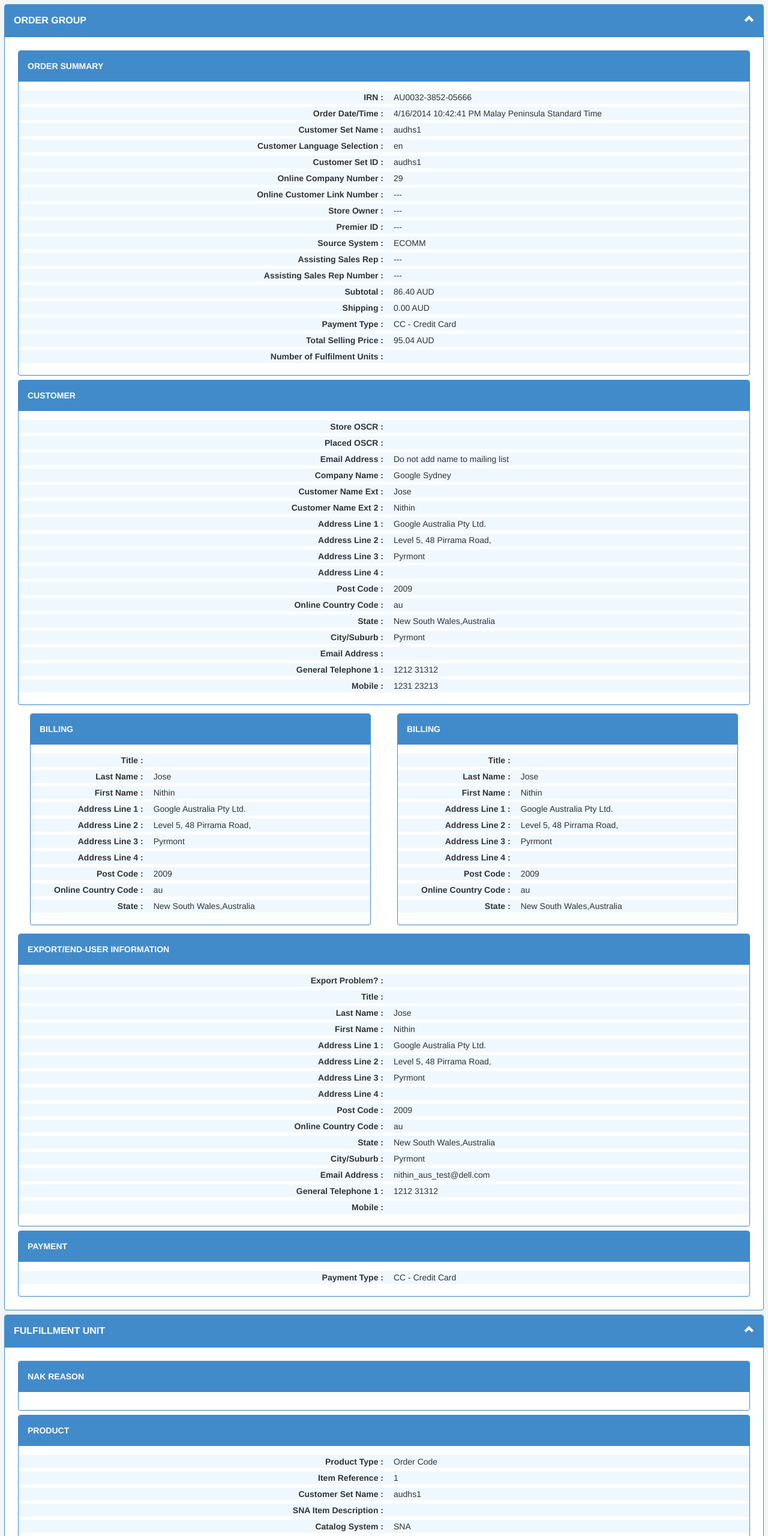
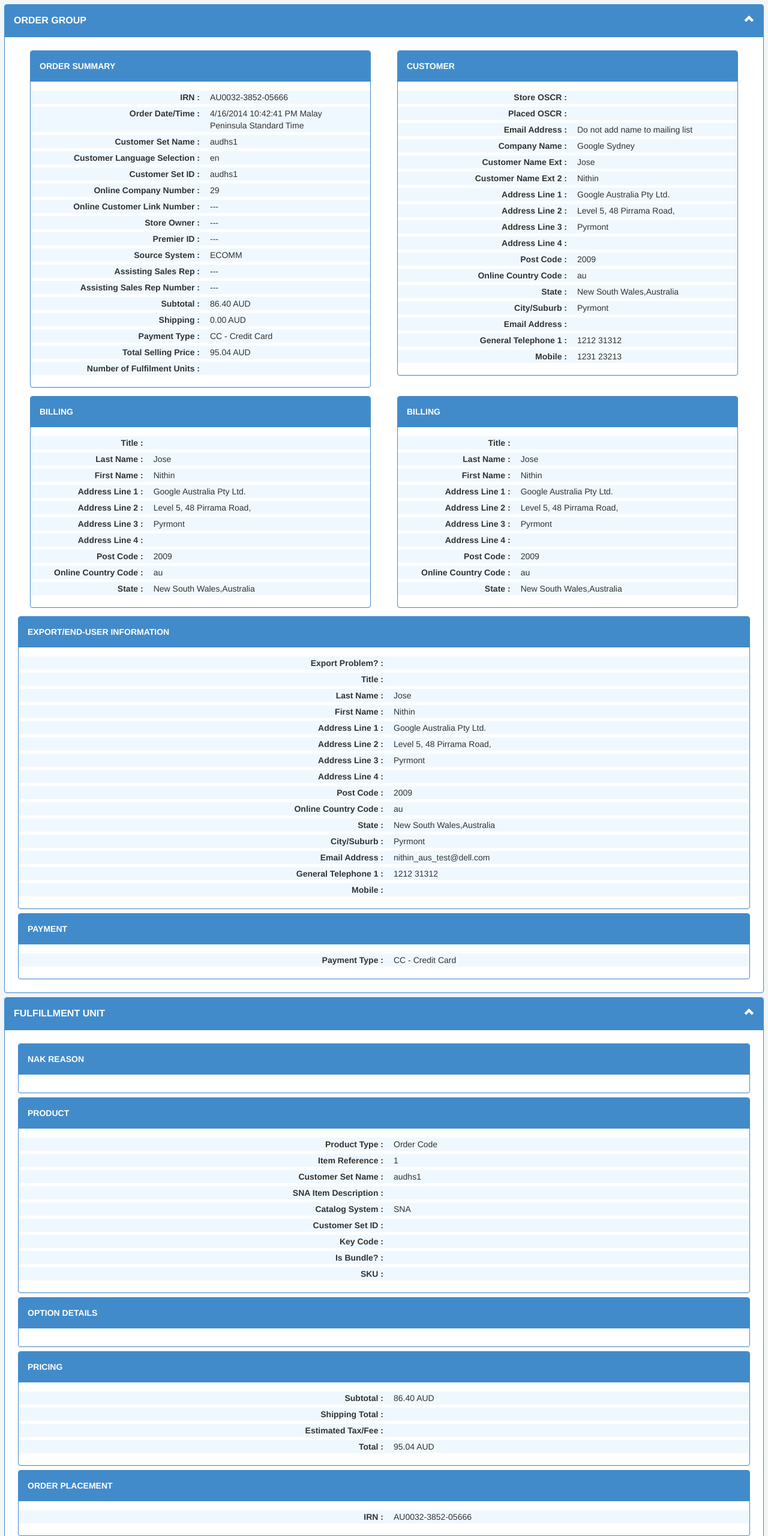
Before and after one commit to DCSGInterns/GUI, a plain HTML site: page Design Docs/UI Design/Consolidated Design/index.html in a window 1280 px wide. Shown: the top 2560 px of the page at 60% size. Drawn offline with nearby package versions, Linux system fonts and the light colour scheme.

Commit message:
Reduced Content Space

```diff
--- a/Design Docs/UI Design/Consolidated Design/css/main.css
+++ b/Design Docs/UI Design/Consolidated Design/css/main.css
@@ -43,7 +43,7 @@ min-width : 250px;
 .panel-body
 {}
 
-#contact
+#contact,#details
 {
 padding-right: 5px;
   padding-left: 5px;
--- a/Design Docs/UI Design/Consolidated Design/index.html
+++ b/Design Docs/UI Design/Consolidated Design/index.html
@@ -18,7 +18,8 @@
 
    </div>
    <div class="panel-body" id="wrapper_body_1">
-
+<div class="container" id="details">
+<div class="col-sm-6 col-md-6 col-lg-6">
 <div class="panel panel-primary">
   <div class="panel-heading">
       <strong>ORDER SUMMARY</strong>
@@ -155,7 +156,8 @@
 
    </div>
 </div>
-
+</div>
+<div class="col-sm-6 col-md-6 col-lg-6">
 <div class="panel panel-primary">
   <div class="panel-heading">
       <strong>CUSTOMER</strong>
@@ -287,7 +289,8 @@
 
    </div>
 </div>
-
+</div>
+</div>
 <div class="container" id="contact">
 <div class="col-sm-6 col-md-6 col-lg-6">
   <div class="panel panel-primary">
@@ -714,7 +717,7 @@
             </div>
         </div>
 
-
+	 </form>
    </div>
 </div>
 
@@ -828,7 +831,7 @@
 		<div class="form-group" onmouseover="hvr(this)" onmouseout="out(this)">
           <label class="col-sm-6 col-md-6 col-lg-6 control-label">% Order Placed on Card : </label>
             <div class="col-sm-6 col-md-6 col-lg-6">
-               <p class="form-control-static"><span ng-bind="formData.fulfillmentUnit.payment.creditCard.%OrderPlacedOnCard"></span></p>
+               <p class="form-control-static"><span ng-bind="formData.fulfillmentUnit.payment.creditCard.perOrderPlacedOnCard"></span></p>
             </div>
         </div>
 
@@ -962,7 +965,7 @@
 
 </div>
 </div>
-</div>
+
 
       <div id="footer">
             DELL CONFIDENTIAL - HIGHLY RESTRICTED<br/>
--- a/Design Docs/UI Design/Consolidated Design/js/controllers.js
+++ b/Design Docs/UI Design/Consolidated Design/js/controllers.js
@@ -154,13 +154,12 @@ GcmEmeaApp.controller('DataCtrl', function ($scope) {
 				"dailyLimit": "0.00 AUD",
 				"cardHolder": "NITHIN JOSE",
 				"billingContact": "Jose Nithin",
-				"%OrderPlacedOnCard": "100%",
+				"perOrderPlacedOnCard": "100%",
 				"PONumber": "",
 				"installments": "",
 				"cardCheckNumber": ""
-			}
-		},
-		"authenticationResult" : {
+			},
+			"authenticationResult" : {
 			"title": "",
 			"lastName":	"Jose",
 			"firstName": "Nithin",
@@ -177,7 +176,9 @@ GcmEmeaApp.controller('DataCtrl', function ($scope) {
 			"companyNameExt": "",
 			"generalTelephone1": "1212 31312",
 			"mobile": "1231 23213"
+		}
 		},
+
 		"shippingInstructions": {
 			"doorAccessCode": "Pyrmont",
 			"interphoneName": "New South Wales Australia"
```
